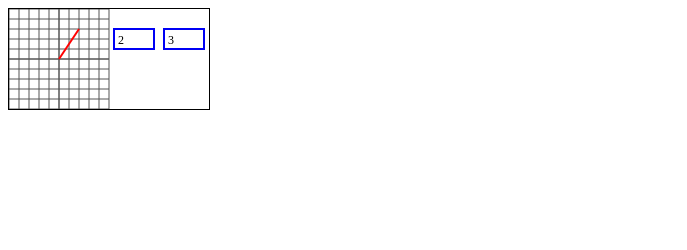
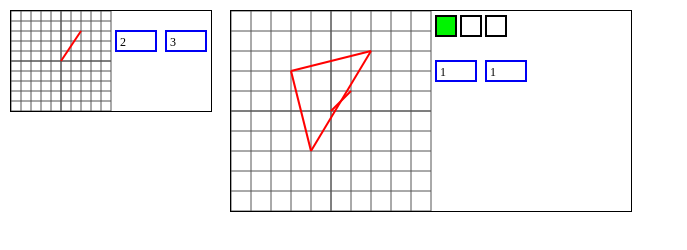
Before and after one commit to Phildo/playground, a plain HTML site: page index.html in a window 1280 px wide. Shown: the whole page, without its empty margins (0-687 px from the left). Drawn offline with Linux system fonts and the light colour scheme.

Commit message:
toggle buttons

```diff
--- a/index.html
+++ b/index.html
@@ -25,23 +25,28 @@
 
 <script type="text/javascript" src="src/scenes/nullScene.js"></script>
 <script type="text/javascript" src="src/scenes/vectorScene.js"></script>
+<script type="text/javascript" src="src/scenes/barycentricScene.js"></script>
 
 <script type="text/javascript">
 var vector;
+var bary;
 function begin()
 {
   vector = new Space({width:200,height:100,container:"vector_stage_container",scene:VectorScene});
   vector.begin();
+  bary = new Space({width:400,height:200,container:"bary_stage_container",scene:BarycentricScene});
+  bary.begin();
 }
 window.addEventListener('touchstart', function(e){ e.preventDefault() }); //prevent browser from doing anything funny
 window.addEventListener("load",begin,false);
 </script>
 
 </head>
-<body>
+<body style="margin:0px; padding:0px;">
 
-<div id="content" style="position:relative;">
-  <div id="vector_stage_container" style="width:200px; height:100px; position:relative; user-select:none;"> </div>
+<div id="content" style="position:relative; margin:0px; padding:0px;">
+  <div id="vector_stage_container" style="width:200px; height:100px; position:relative; user-select:none; margin:10px; float:left;"> </div>
+  <div id="bary_stage_container" style="width:400px; height:200px; position:relative; user-select:none; margin:10px; float:left;"> </div>
 </div>
 
 </body>
--- a/src/doqueues/objs/input.js
+++ b/src/doqueues/objs/input.js
@@ -135,3 +135,53 @@ function NumberBox(x,y,w,h,val,delta,callback)
     console.log("("+self.x+","+self.y+","+self.w+","+self.h+") n:"+self.number+" v:"+self.value+" f:"+self.focused+" h:"+self.highlit+" d:"+self.down+" "+"");
   }
 }
+
+function ToggleBox(x,y,w,h,val,callback)
+{
+  var self = this;
+  self.x = x;
+  self.y = y;
+  self.w = w;
+  self.h = h;
+
+  self.on = val;
+  self.down = false;
+
+  self.press = function(evt)
+  {
+    self.down = true;
+  }
+  self.unpress = function(evt)
+  {
+    self.down = false;
+    if(ptWithinObj(evt.doX, evt.doY, self)) self.toggle();
+  }
+
+  self.toggle = function()
+  {
+    self.on = !self.on;
+    callback(self.on);
+  }
+  self.set = function(n)
+  {
+    self.on = n;
+    callback(self.on);
+  }
+
+  self.draw = function(canv)
+  {
+    if(self.down) canv.context.strokeStyle = "#00F400";
+    else          canv.context.strokeStyle = "#000000";
+
+    if(self.on) canv.context.fillStyle = "#00F400";
+    else        canv.context.fillStyle = "#FFFFFF";
+
+    canv.context.fillRect(self.x,self.y,self.w,self.h);
+    canv.context.strokeRect(self.x,self.y,self.w,self.h);
+  }
+
+  self.print = function()
+  {
+    console.log("("+self.x+","+self.y+","+self.w+","+self.h+") o:"+self.on+" d:"+self.down+" "+"");
+  }
+}
--- /dev/null
+++ b/src/scenes/barycentricScene.js
@@ -0,0 +1,111 @@
+var fv3 = function(x,y,z)
+{
+  var self = this;
+  self.x = x;
+  self.y = y;
+  self.z = z;
+}
+fv3.prototype.clone = function(v)
+{
+  var self = this;
+  self.x = v.x;
+  self.y = v.y;
+  self.z = v.z;
+}
+
+var BarycentricScene = function(space, stage)
+{
+  var self = this;
+  var c = stage.drawCanv;
+  var ca = c.canvas;
+  var cx = c.context;
+
+  var keyer = new Keyer({source:stage.dispCanv.canvas});
+  var dragger = new Dragger({source:stage.dispCanv.canvas});
+  var blurer = new Blurer({source:stage.dispCanv.canvas});
+  var presser = new Presser({source:stage.dispCanv.canvas});
+
+  self.a = new fv3(-2,2,0);
+  self.b = new fv3(2,3,0);
+  self.c = new fv3(-1,-2,0);
+  self.p = new fv3(1,2,0);
+  self.vec = new fv3(1,1);
+
+  self.bary_t = new ToggleBox(205,5,20,20,1,function(o){console.log(o);});
+  self.cart_t = new ToggleBox(230,5,20,20,0,function(o){console.log(o);});
+  self.def_t  = new ToggleBox(255,5,20,20,0,function(o){console.log(o);});
+
+  presser.register(self.bary_t);
+  presser.register(self.cart_t);
+  presser.register(self.def_t);
+
+  self.in_x = new NumberBox(205,50,40,20,1,0.1,function(n){self.vec.x = n;});
+  self.in_y = new NumberBox(255,50,40,20,1,0.1,function(n){self.vec.y = n;});
+
+  keyer.register(self.in_x);
+  keyer.register(self.in_y);
+  dragger.register(self.in_x);
+  dragger.register(self.in_y);
+  blurer.register(self.in_x);
+  blurer.register(self.in_y);
+
+  var grid_x = 10;
+  var grid_y = 10;
+  var world  = {x:-(grid_x/2),y:-(grid_y/2),w:grid_x,h:grid_y};
+  var screen = {x:0,y:200,w:200,h:-200};
+  var grid_x_w = 200/grid_x;
+  var grid_y_h = 200/grid_y;
+
+  var ss_a      = mapPt(world,screen,new fv3(0,0));
+  var ss_b      = mapPt(world,screen,new fv3(0,0));
+  var ss_c      = mapPt(world,screen,new fv3(0,0));
+  var ss_vec    = mapPt(world,screen,new fv3(0,0));
+  var ss_origin = mapPt(world,screen,new fv3(0,0));
+
+  self.ready = function()
+  {
+  };
+
+  self.tick = function()
+  {
+    keyer.flush();
+    dragger.flush();
+    blurer.flush();
+    presser.flush();
+
+    ss_vec.clone(self.vec);
+    ss_a.clone(self.a);
+    ss_b.clone(self.b);
+    ss_c.clone(self.c);
+    mapPt(world,screen,ss_a);
+    mapPt(world,screen,ss_b);
+    mapPt(world,screen,ss_c);
+    mapPt(world,screen,ss_vec);
+  };
+
+  self.draw = function()
+  {
+    cx.strokeStyle = "#555555";
+    cx.lineWidth = 1;
+    c.drawGrid(0,0,200,200,0.5,0.5,grid_x_w,grid_y_h);
+
+    cx.strokeStyle = "#FF0000";
+    cx.lineWidth = 2;
+
+    c.drawLine(ss_a.x,ss_a.y,ss_b.x,ss_b.y);
+    c.drawLine(ss_b.x,ss_b.y,ss_c.x,ss_c.y);
+    c.drawLine(ss_c.x,ss_c.y,ss_a.x,ss_a.y);
+    c.drawLine(ss_origin.x,ss_origin.y,ss_vec.x,ss_vec.y);
+
+    self.bary_t.draw(c);
+    self.cart_t.draw(c);
+    self.def_t.draw(c);
+    self.in_x.draw(c);
+    self.in_y.draw(c);
+  };
+
+  self.cleanup = function()
+  {
+  };
+
+};
```
